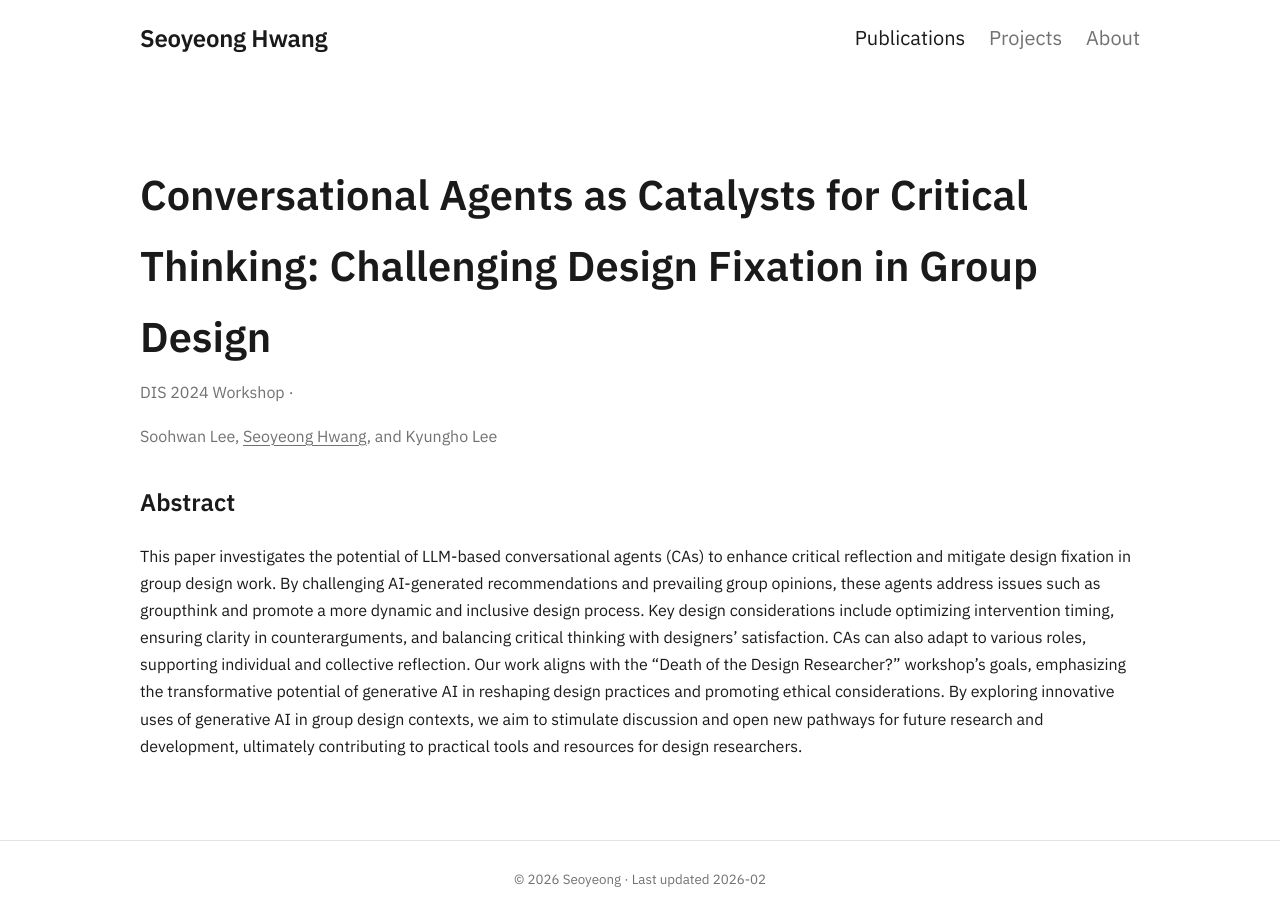
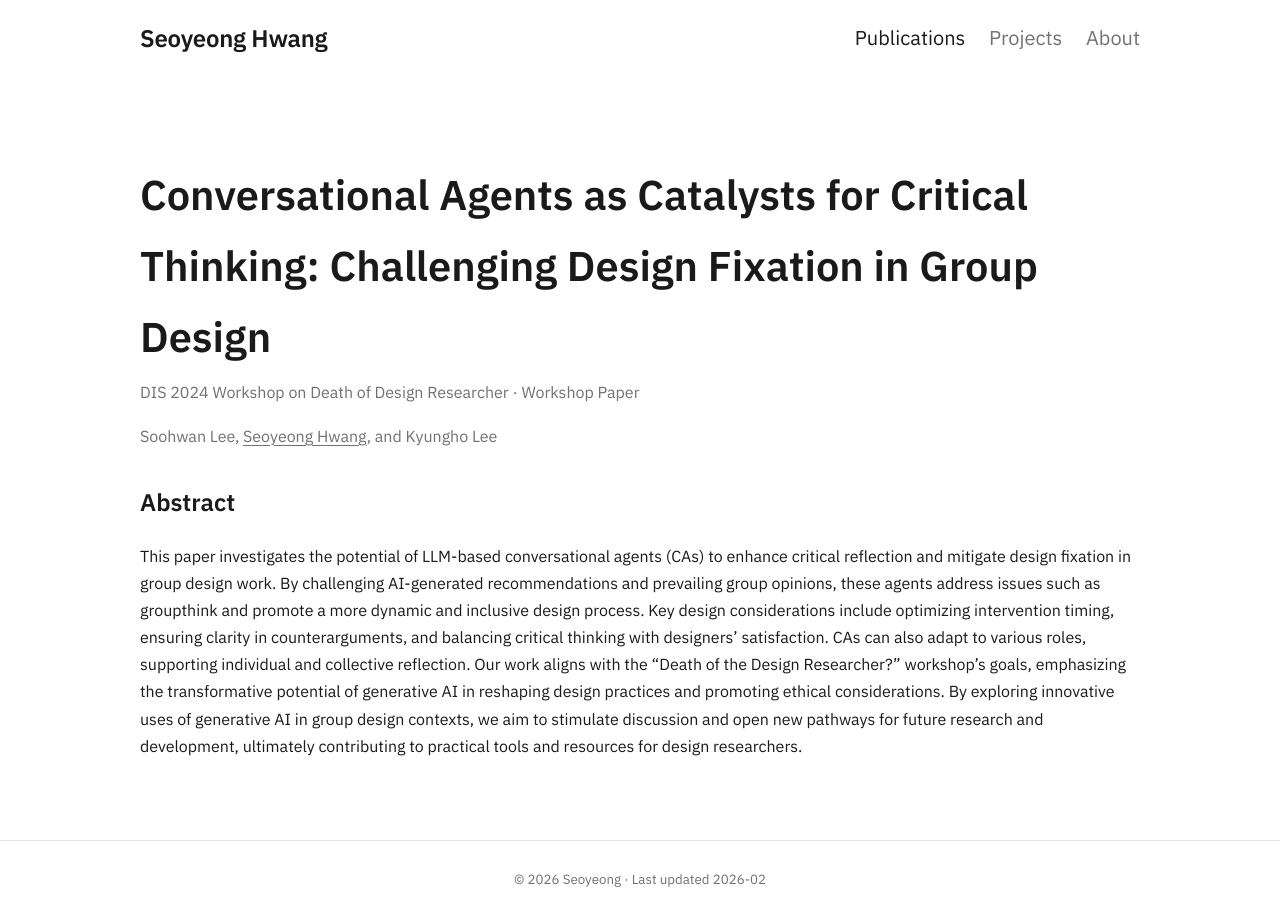
Before and after one commit to SeoyeongHwang/seoyeonghwang.github.io, a Jekyll site: the page built from _publications/dis-2024-conversational-agents.md, in a window 1280 px wide. Built offline with Jekyll 4.4.1, drawn with Linux system fonts in a browser that asks for light colours.

Commit message:
chore: add favicon

```diff
--- a/_includes/head.html
+++ b/_includes/head.html
@@ -4,4 +4,5 @@
 <link rel="preconnect" href="https://fonts.googleapis.com">
 <link rel="preconnect" href="https://fonts.gstatic.com" crossorigin>
 <link href="https://fonts.googleapis.com/css2?family=IBM+Plex+Sans:wght@400;500;600&display=swap" rel="stylesheet">
+<link rel="icon" href="/assets/img/stork.png" type="image/png">
 <link rel="stylesheet" href="/assets/css/main.css">
--- a/_publications/dis-2024-conversational-agents.md
+++ b/_publications/dis-2024-conversational-agents.md
@@ -1,8 +1,8 @@
 ---
 title: "Conversational Agents as Catalysts for Critical Thinking: Challenging Design Fixation in Group Design"
 authors: "Soohwan Lee, Seoyeong Hwang, and Kyungho Lee"
-venue: "DIS 2024 Workshop"
-type: ""
+venue: "DIS 2024 Workshop on Death of Design Researcher"
+type: "Workshop Paper"
 summary: "This workshop paper proposes LLM-based conversational agents that counter design fixation and groupthink by delivering clear, well-timed counterarguments in group design."
 doi: "https://arxiv.org/abs/2406.11125"
 thumbnail: /assets/img/publications/pub-5.png
```
Also changed, not shown: assets/img/bird2.png (added), assets/img/stork.png (added).
